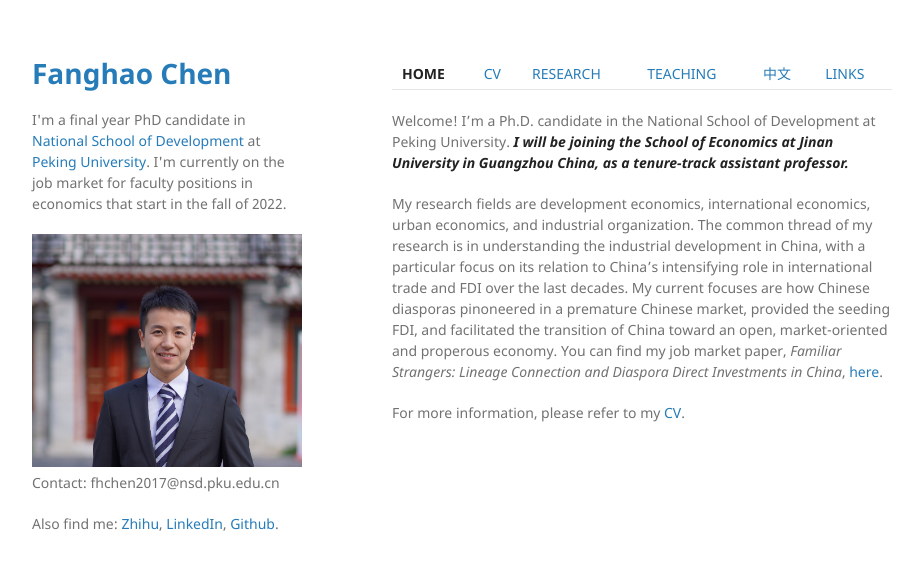
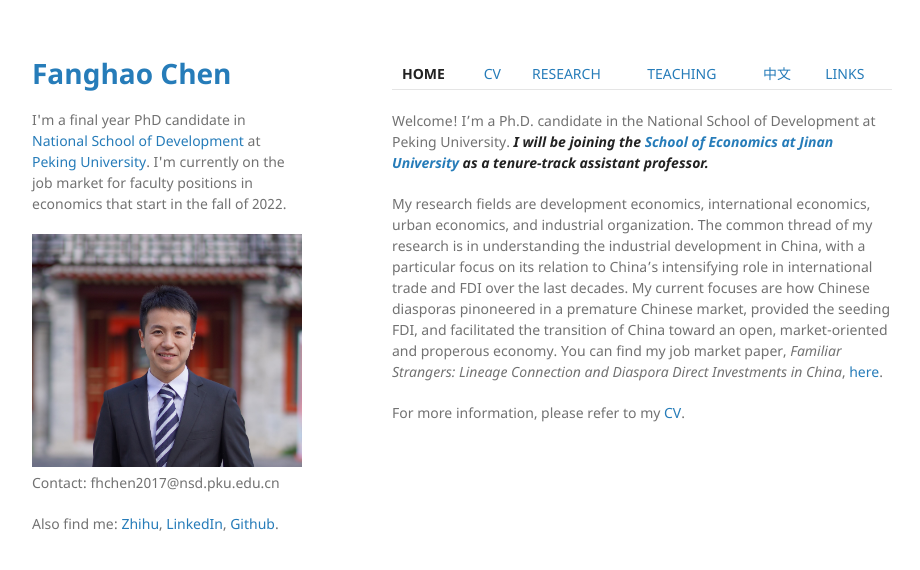
Before and after one commit to FanghaoChen/homepage, a Jekyll site: the page built from index.md, in a window 1280 px wide. Shown: the top 570 px of the page, without its empty margins (178-1098 px from the left). Built offline with Jekyll 4.4.1, drawn with Linux system fonts in a browser that asks for light colours.

Commit message:
Update index.md

```diff
--- a/index.md
+++ b/index.md
@@ -5,7 +5,7 @@ layout: default
 
 [**HOME**](./) | [CV](./assets/CV_FanghaoChen_211214.pdf) | [RESEARCH](./research.md) | [TEACHING](./teaching.md) | [中文](./chinesepage.md) | [LINKS](./links.md)
 
-Welcome! I'm a Ph.D. candidate in the National School of Development at Peking University. _**I will be joining the School of Economics at Jinan University in Guangzhou China, as a tenure-track assistant professor.**_
+Welcome! I'm a Ph.D. candidate in the National School of Development at Peking University. _**I will be joining the [School of Economics at Jinan University](https://ec.jnu.edu.cn/) as a tenure-track assistant professor.**_
 
 My research fields are development economics, international economics, urban economics, and industrial organization. The common thread of my research is in understanding the industrial development in China, with a particular focus on its relation to China’s intensifying role in international trade and FDI over the last decades. My current focuses are how Chinese diasporas pinoneered in a premature Chinese market, provided the seeding FDI, and facilitated the transition of China toward an open, market-oriented and properous economy. You can find my job market paper, _Familiar Strangers: Lineage Connection and Diaspora Direct Investments in China_, [here](./assets/familiar_stranger_draft_220303.pdf).
 
```
